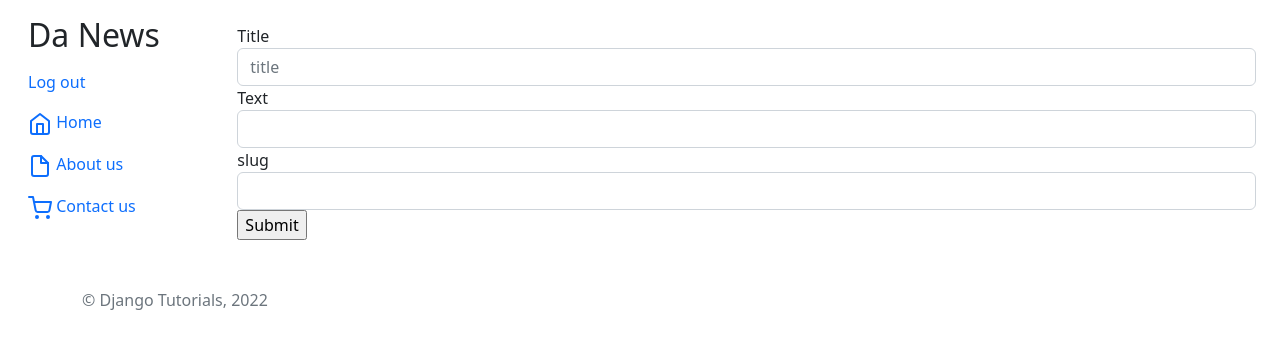
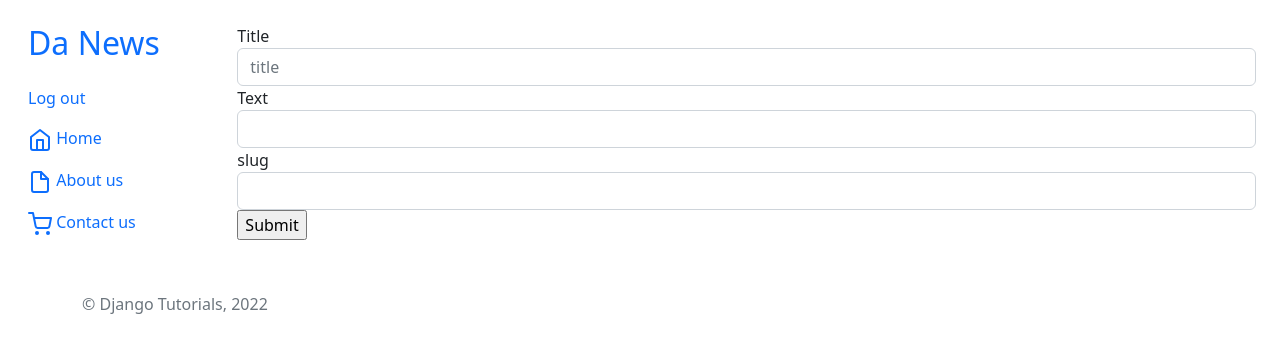
Before and after one commit to Axelkarnebro/webcasts-group-14, a Django app: page /article/create/ in a window 1280 px wide. Shown: the top 353 px of the page. Run offline with Django 4.2, Linux system fonts and the light colour scheme; the visitor is signed in with stand-in values (Sample User, id 1); some libraries are stand-ins or nearby versions.

Commit message:
"logo" now also clickable

```diff
--- a/main/templates/includes/_sidebar.html
+++ b/main/templates/includes/_sidebar.html
@@ -2,8 +2,10 @@
     <div class="position-sticky pt-3">
       <ul class="nav flex-column">
         <li class="nav-item">
-            <h2 class="px-3">
-            Da News
+            <h2>
+                <a class="nav-link" href="{% url 'main:home' %}">
+                    Da News
+                </a>
             </h2>
         </li>
         {% if request.user.is_authenticated %}
```
